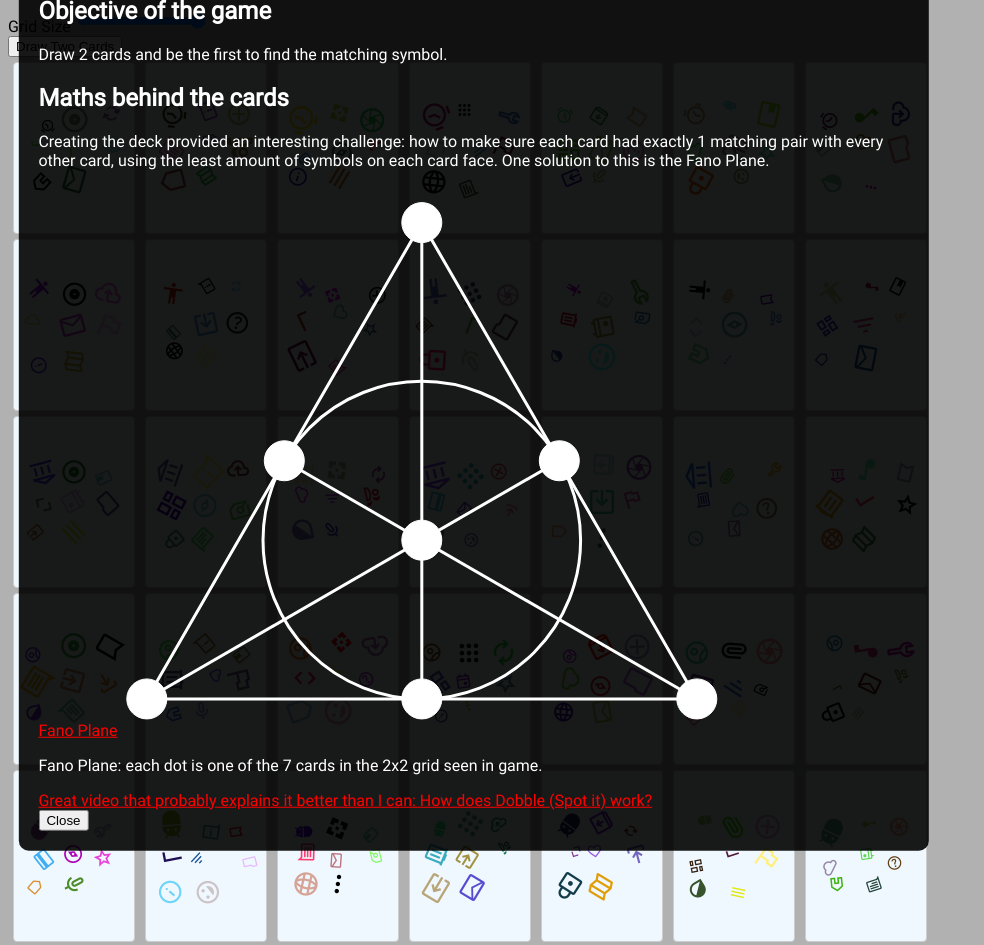
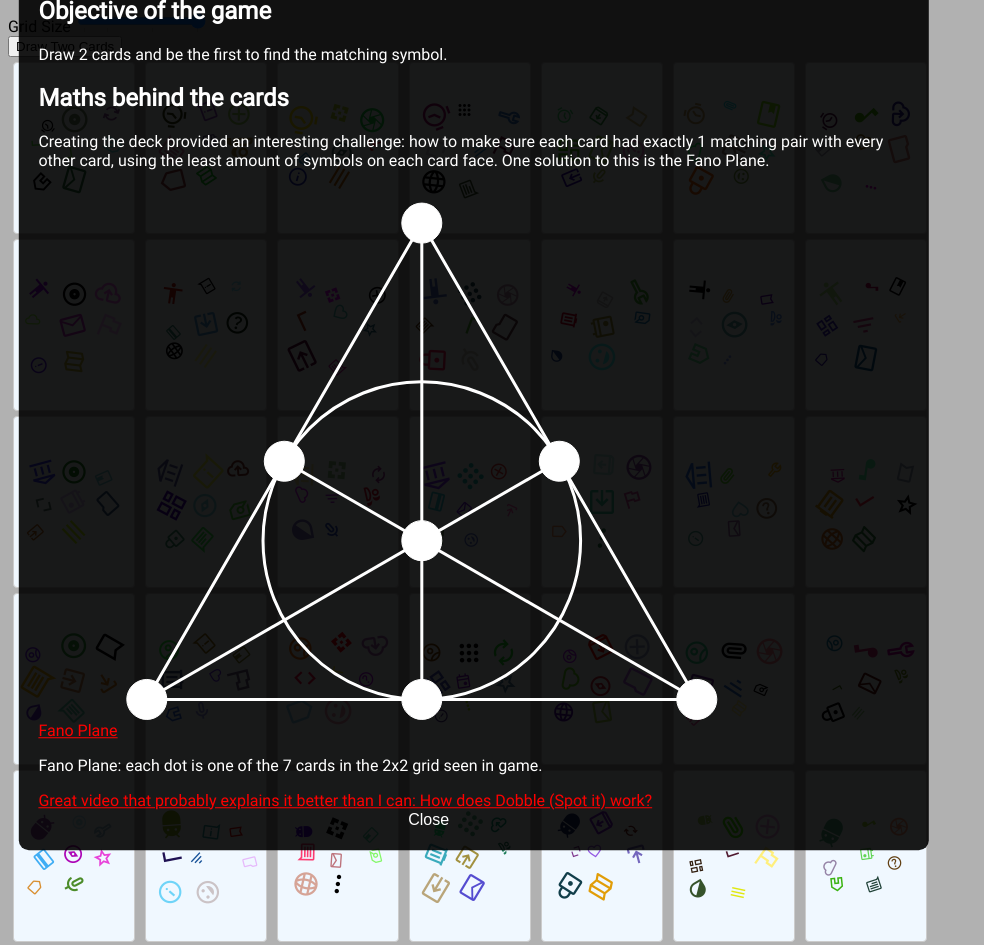
Before and after one commit to Alien2080/mono-match, a website built with webpack: page src/index.html in a window 1280 px wide. Shown: the top 945 px of the page, without its empty margins (0-984 px from the left). Built offline with nearby package versions, Linux system fonts and the light colour scheme.

Commit message:
close button styling

```diff
--- a/src/styles.css
+++ b/src/styles.css
@@ -53,10 +53,27 @@ body {
   border-radius: 10px;
   color: white; /* Adjust text color as needed */
   z-index: 1000; /* Ensure the container is on top of other elements */
+  display: flex;
+  flex-direction: column; /* Align button container below content */
+  align-items: center; /* Center button container horizontally */
 }
 
 .transparent-container #container {
   /* Add specific styles for your container content */
+}
+
+button-container {
+  margin-top: 200px; /* Adjust space before the button as needed */
+  transform: translateX(-50%);
+}
+
+.close-button {
+  background-color: transparent;
+  color: white;
+  border: none;
+  cursor: pointer;
+  font-size: 16px;
+  margin-right: 90px; /* Adjust space before the button as needed */
 }
 
 /* unvisited link */
```
